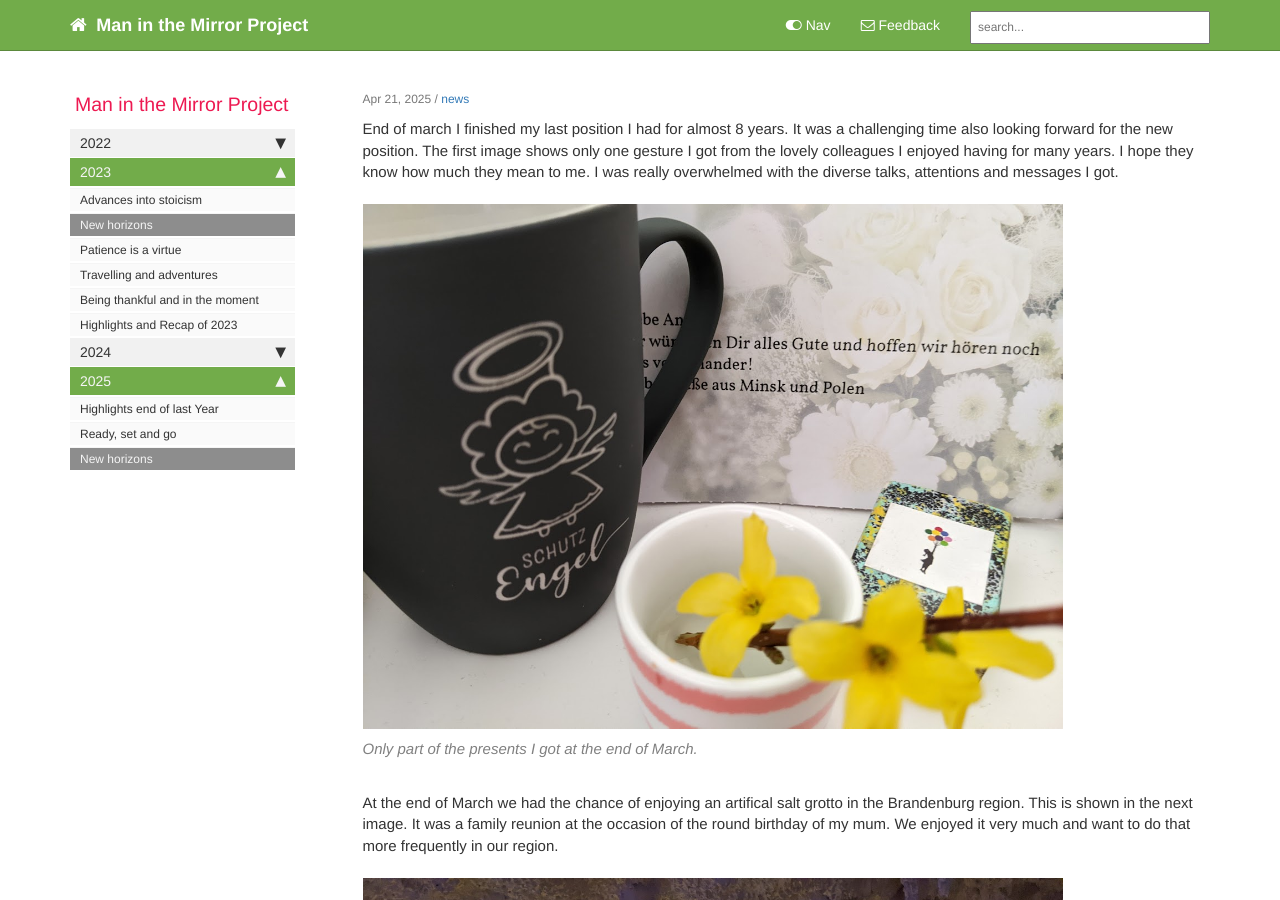
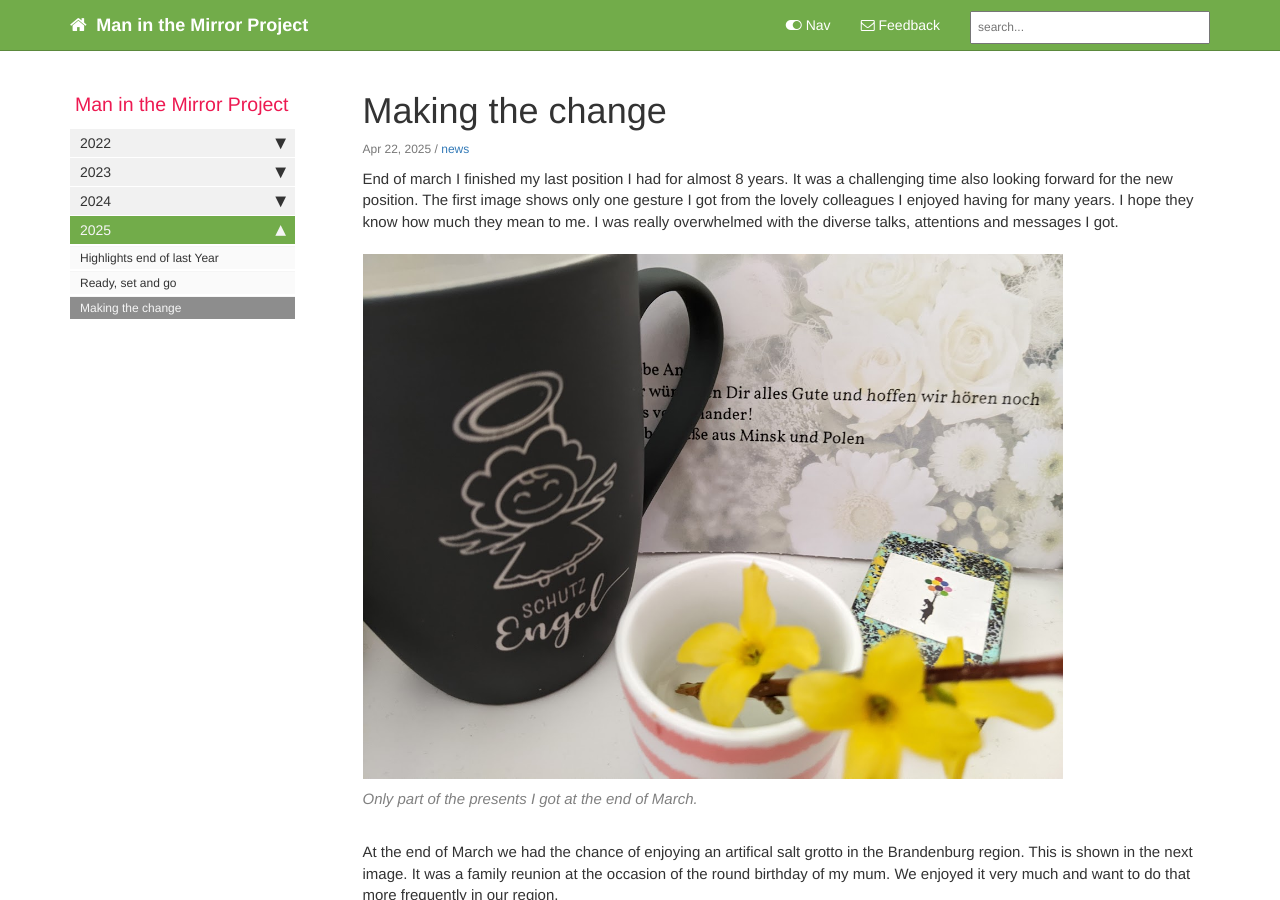
Before and after one commit to bunkeak/my-jekyll-website, a Jekyll site: the page built from _posts/2025-04-22-making-the-change.md, in a window 1280 px wide and 900 px high. Built offline with Jekyll 4.4.1, drawn with Linux system fonts in a browser that asks for light colours; comment, search, counter and statistics services are not loaded.

Commit message:
Done for March and april

```diff
--- a/_data/sidebars/mydoc_sidebar.yml
+++ b/_data/sidebars/mydoc_sidebar.yml
@@ -88,8 +88,8 @@ entries:
     - title: Ready, set and go
       url: /ready-set-and-go.html
       output: web, pdf
-    - title: New horizons
-      url: /new-horizons.html
+    - title: Making the change
+      url: /making-the-change.html
       output: web, pdf
 
 # Copyright 2021 Google LLC
--- a/_posts/2025-04-21-new-horizons.md
+++ b/_posts/2025-04-22-making-the-change.md
@@ -1,7 +1,7 @@
 ---
-title:  ""
+title:  "Making the change"
 categories: jekyll update
-permalink: new-horizons.html
+permalink: making-the-change.html
 sidebar: mydoc_sidebar
 tags: [news]
 ---
```
